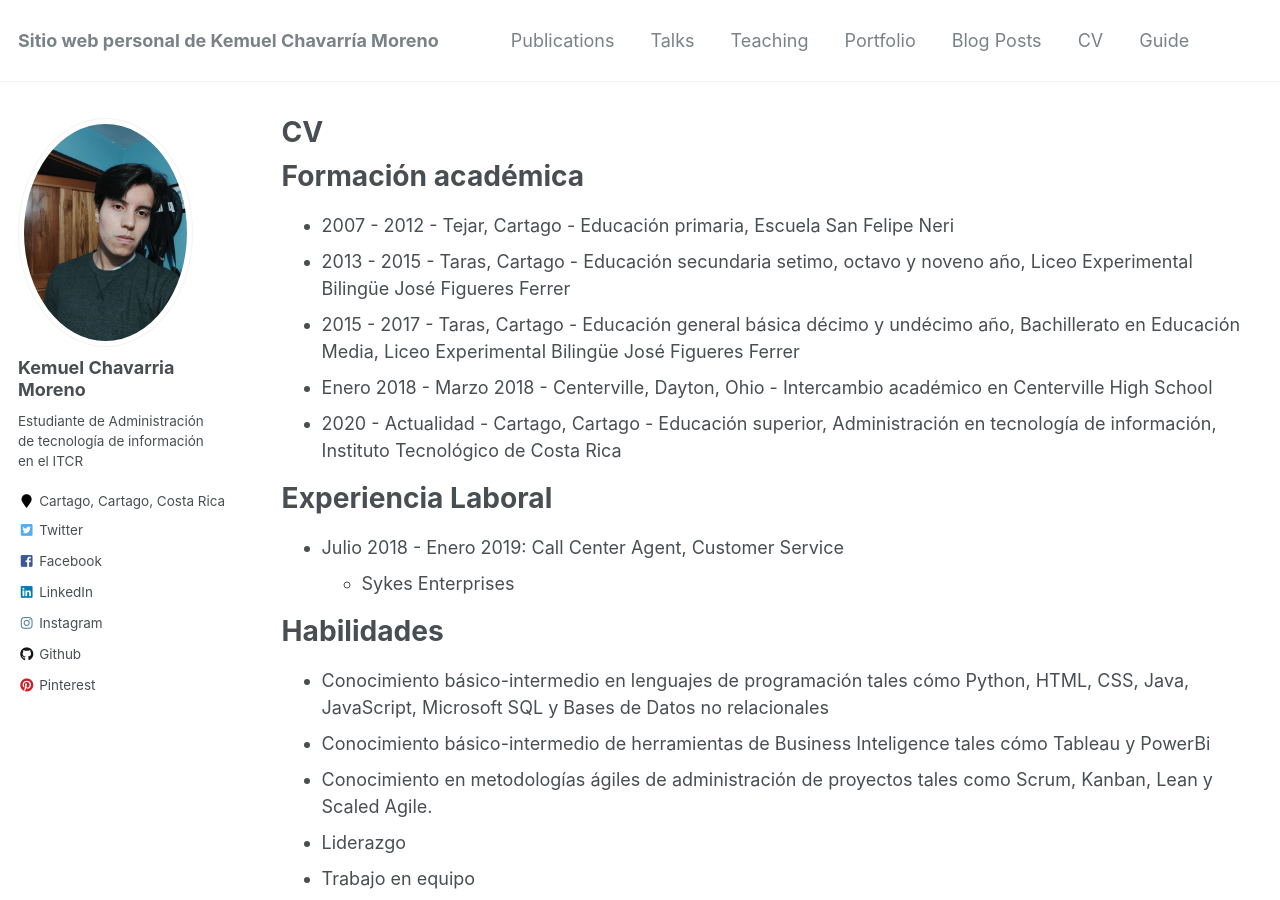
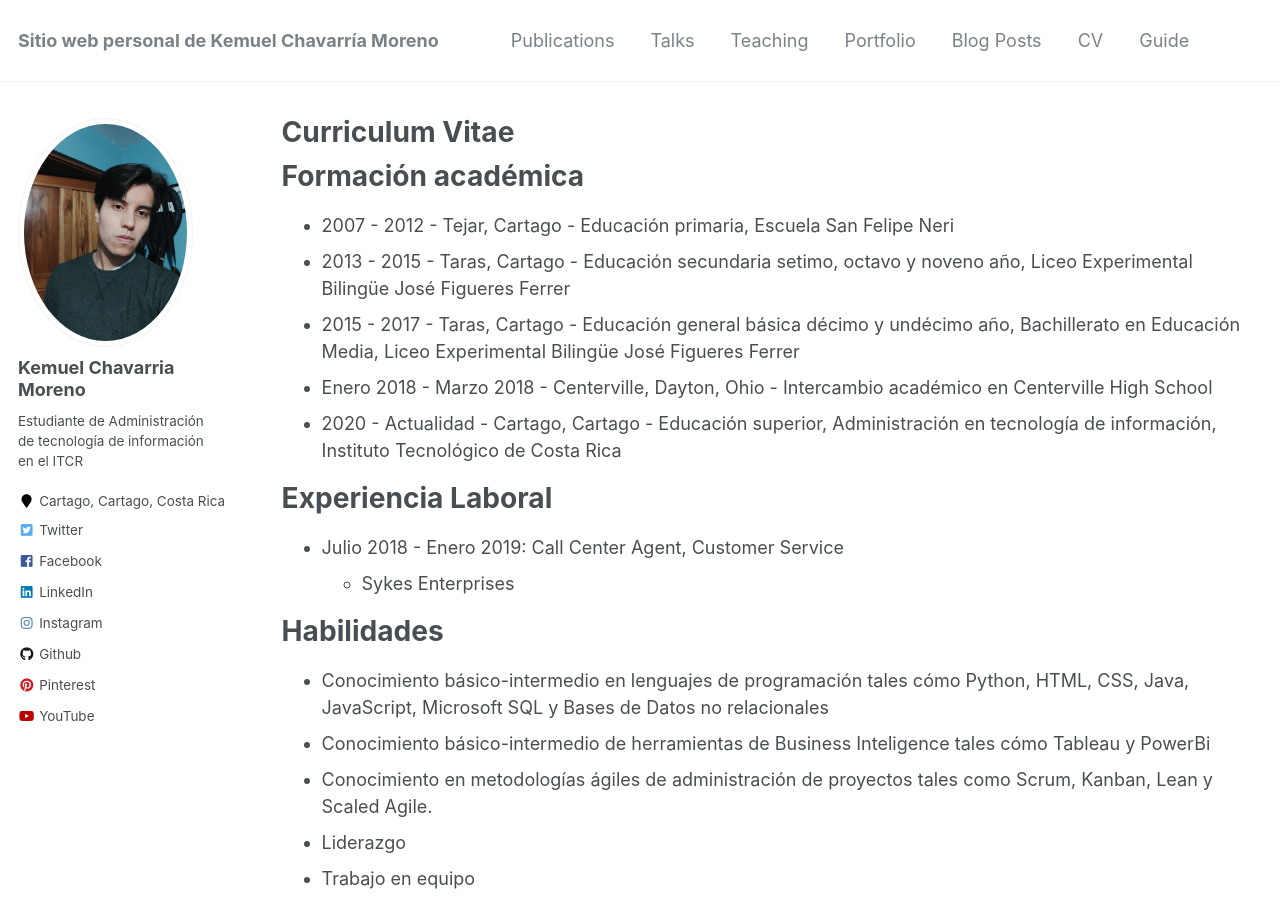
Before and after one commit to KemsCh05/KemsCh05.github.io, a Jekyll site: the page built from _pages/cv.md, in a window 1280 px wide and 900 px high. Built offline with Jekyll 4.4.1, drawn with Linux system fonts in a browser that asks for light colours.

Commit message:
canal de YT

```diff
--- a/_config.yml
+++ b/_config.yml
@@ -113,7 +113,7 @@ author:
   vine             :
   weibo            :
   xing             :
-  youtube          :
+  youtube          : "UCK6P4SYhmsMPvzHUbJBLVxA"
   wikipedia        :
 
 
--- a/_pages/cv.md
+++ b/_pages/cv.md
@@ -1,6 +1,6 @@
 ---
 layout: archive
-title: "CV"
+title: "Curriculum Vitae"
 permalink: /cv/
 author_profile: true
 redirect_from:
```
